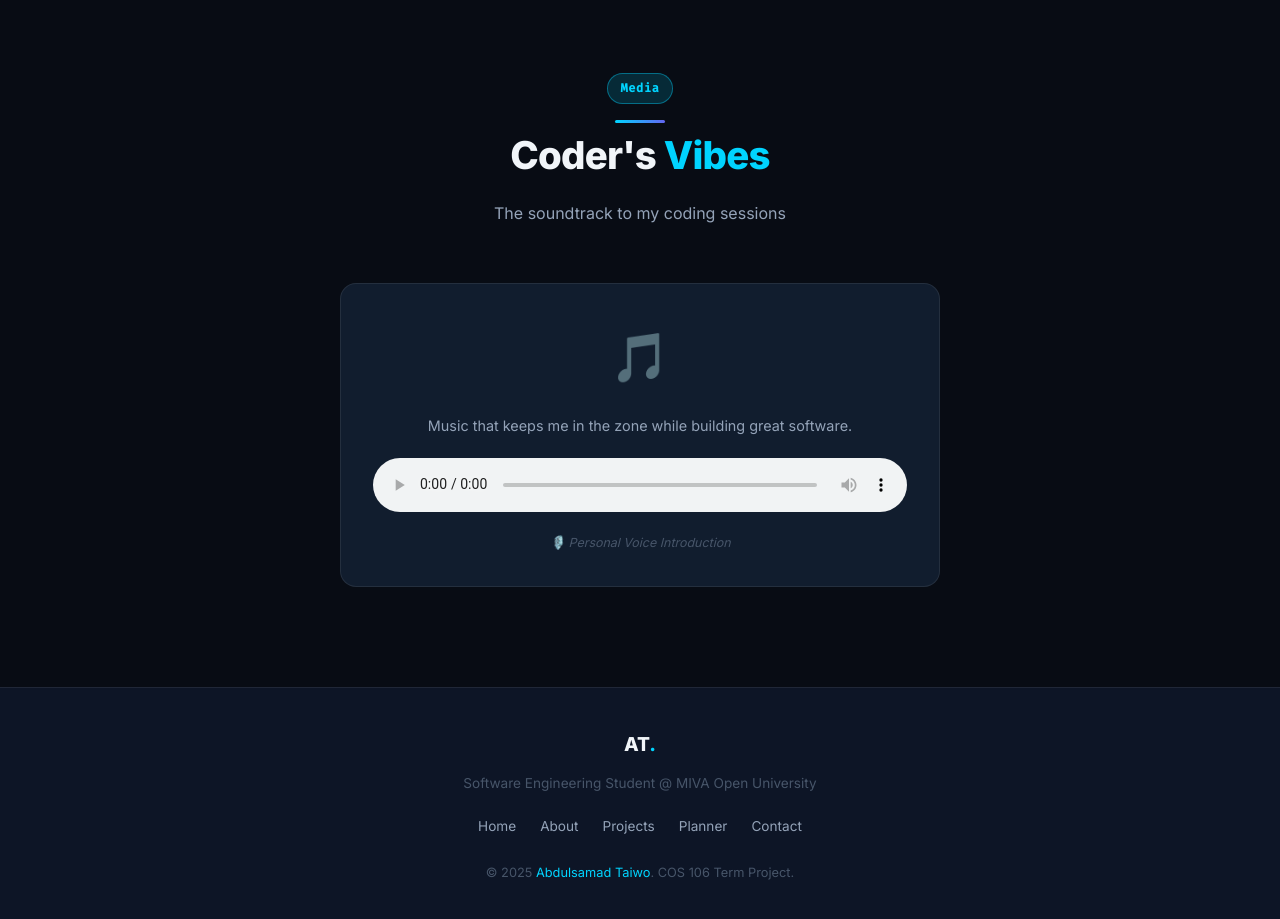
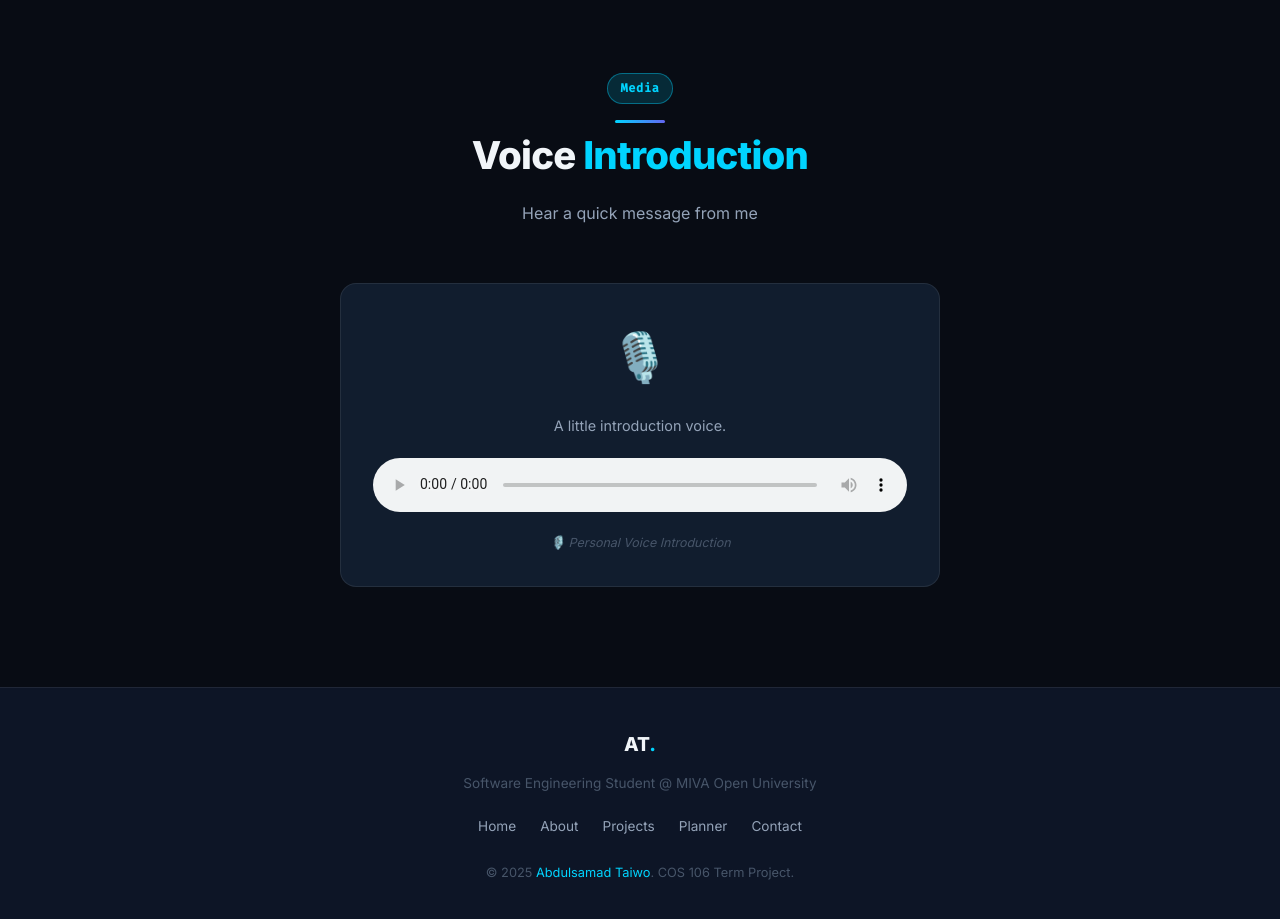
Before and after one commit to abdulsamadtaiwo648-dotcom/StudentPortFolio, a plain HTML site: page index.html in a window 1280 px wide. Shown: the part 2960-3879 px from the top of the page. Drawn offline with Linux system fonts and the light colour scheme.

Commit message:
Update multimedia section text to introduction voice

```diff
--- a/index.html
+++ b/index.html
@@ -229,13 +229,13 @@
         <div class="fade-in-on-scroll" style="text-align:center; margin-bottom:40px;">
           <div class="tag">Media</div>
           <div class="accent-line" style="margin:16px auto 0;"></div>
-          <h2 class="section-title">Coder's <span>Vibes</span></h2>
-          <p class="section-subtitle">The soundtrack to my coding sessions</p>
+          <h2 class="section-title">Voice <span>Introduction</span></h2>
+          <p class="section-subtitle">Hear a quick message from me</p>
         </div>
         <div class="fade-in-on-scroll" style="max-width:600px; margin:0 auto; background:var(--bg-card); border:1px solid var(--border); border-radius:16px; padding:32px; text-align:center;">
-          <div style="font-size:3rem; margin-bottom:16px;">🎵</div>
+          <div style="font-size:3rem; margin-bottom:16px;">🎙️</div>
           <p style="color:var(--text-secondary); margin-bottom:20px; font-size:0.9rem;">
-            Music that keeps me in the zone while building great software.
+            A little introduction voice.
           </p>
           <audio controls style="width:100%; accent-color:var(--accent);" id="coder-audio">
             <source src="assets/audio/my-voice.m4a" type="audio/mp4" />
```
